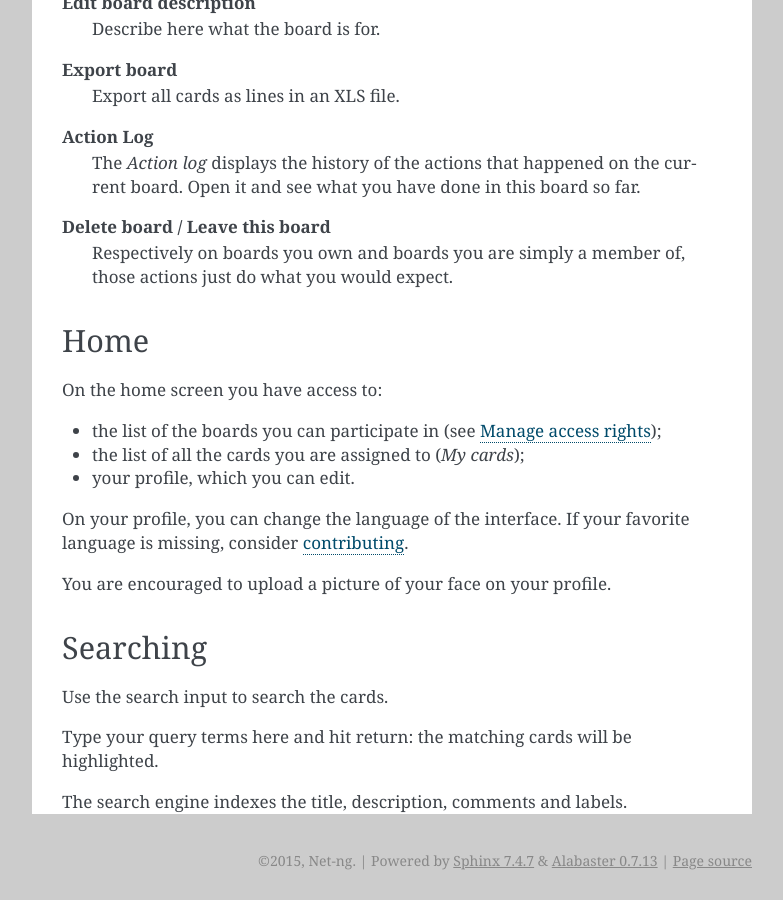
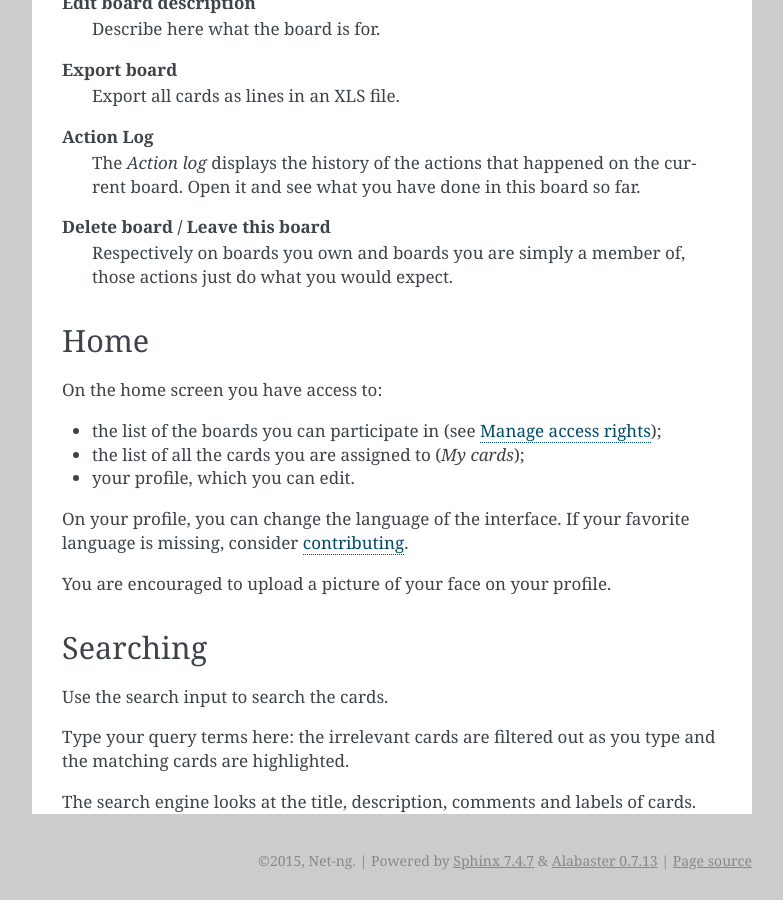
Before and after one commit to Net-ng/kansha, a Sphinx documentation site: the page built from doc/first_connection.rst, in a window 1280 px wide and 900 px high, scrolled down 3580 px. Shown: the whole window, without its empty margins (358-1141 px from the left). Built offline with Sphinx 7.4.7, drawn with Linux system fonts in a browser that asks for light colours.

Commit message:
Updated search section of user guide.

```diff
--- a/doc/first_connection.rst
+++ b/doc/first_connection.rst
@@ -129,12 +129,11 @@ On your profile, you can change the language of the interface. If your favorite
 You are encouraged to upload a picture of your face on your profile.
 
 
-
 Searching
 ---------
 
 Use the search input to search the cards.
 
-Type your query terms here and hit return: the matching cards will be highlighted.
+Type your query terms here: the irrelevant cards are filtered out as you type and the matching cards are highlighted.
 
-The search engine indexes the title, description, comments and labels.
+The search engine looks at the title, description, comments and labels of cards.
```
